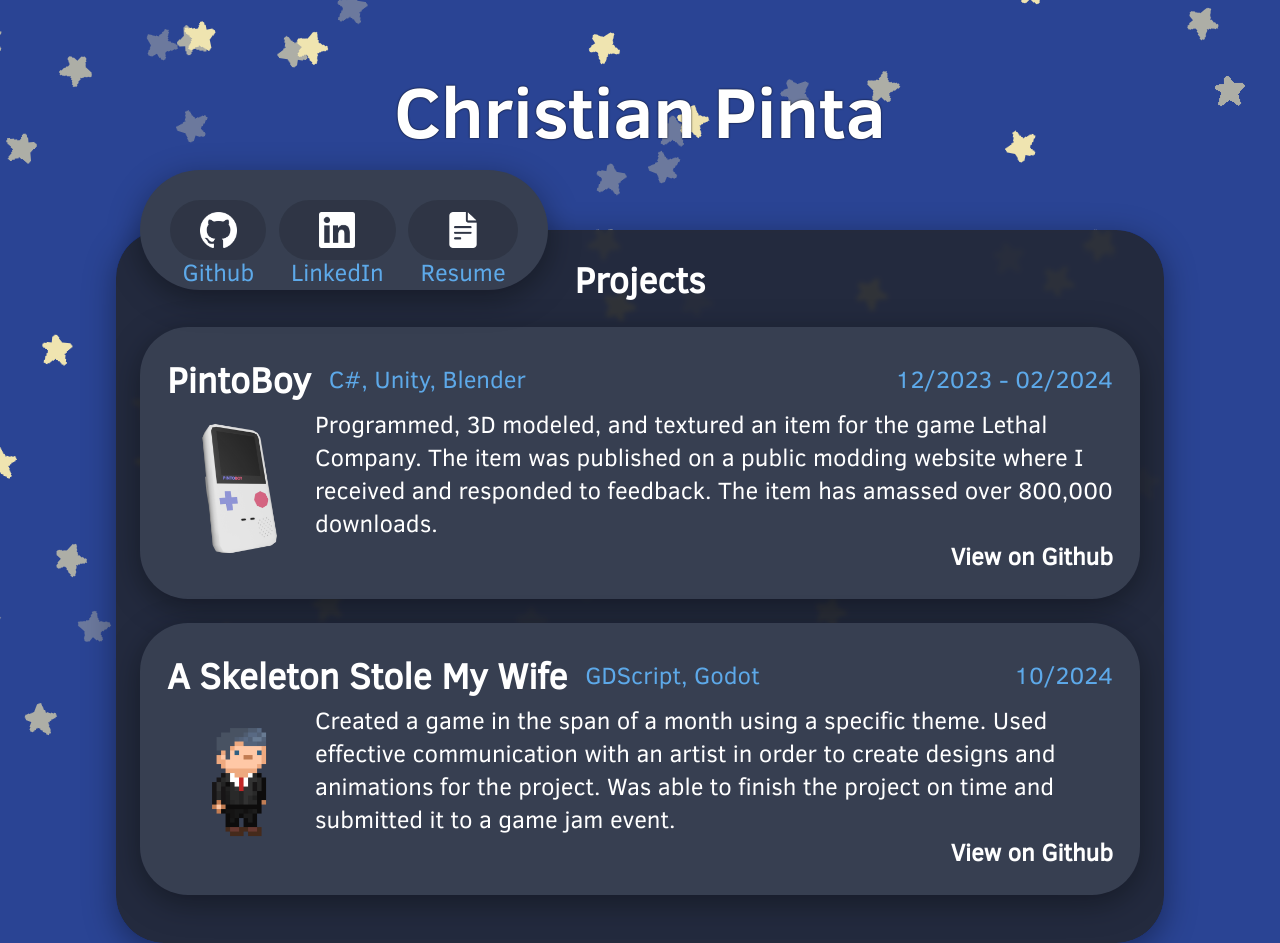
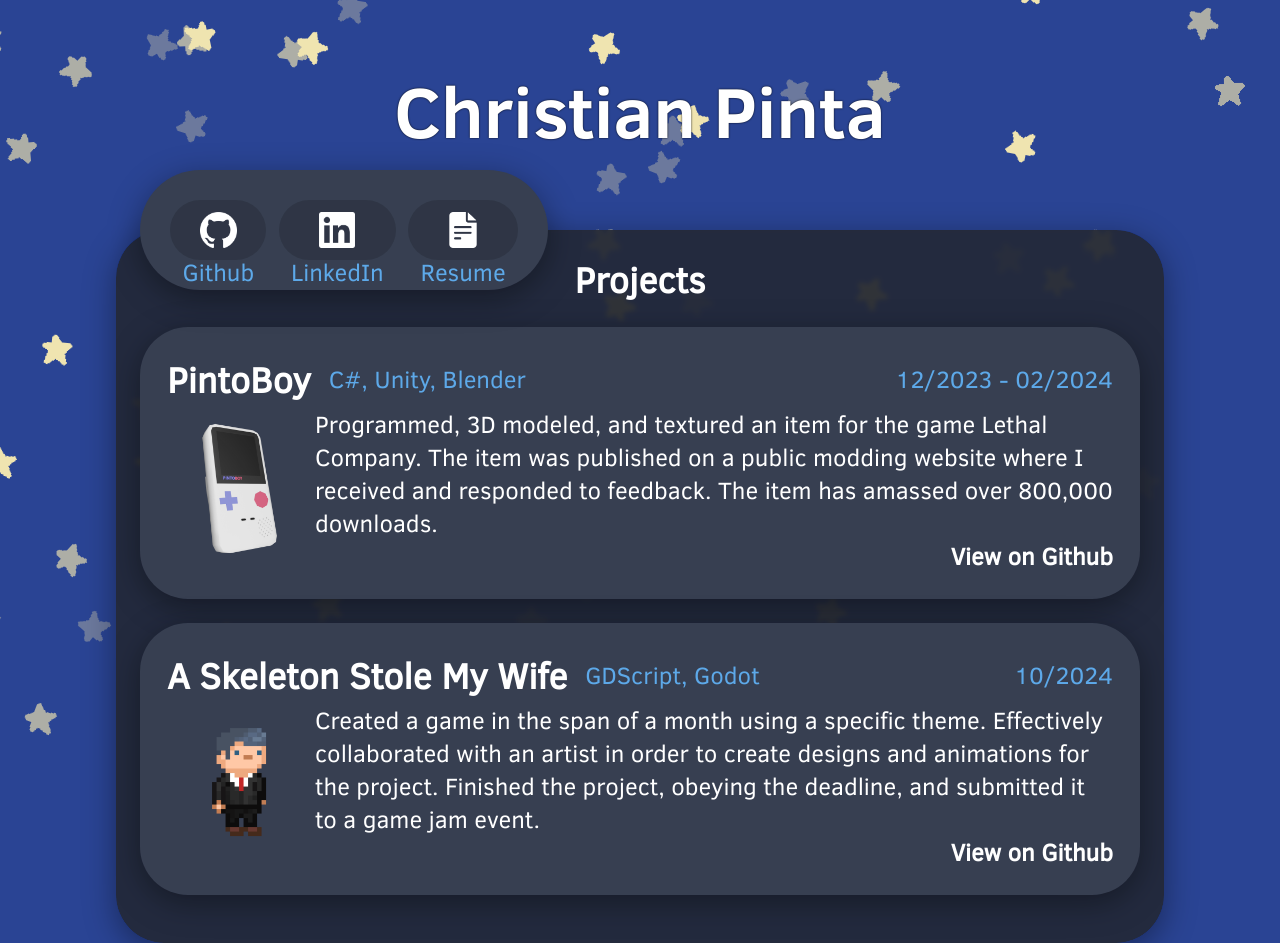
Before and after one commit to cpinta/cpinta.github.io, a React (Create React App) app: page / in a window 1280 px wide. Built offline with nearby package versions, Linux system fonts and the light colour scheme.

Commit message:
tweaked A Skeleton Stole My Wife description

```diff
--- a/src/ProjectsPage.tsx
+++ b/src/ProjectsPage.tsx
@@ -8,6 +8,8 @@ import gifGuy from './images/guy.gif';
 
 import ProjectListEntry from './ProjectListEntry';
 
+var assmyDesc: string = 'Created a game in the span of a month using a specific theme. Effectively collaborated with an artist in order to create designs and animations for the project. Finished the project, obeying the deadline, and submitted it to a game jam event.';
+
 function ProjectsPage(){
     return(
         <>
@@ -15,7 +17,7 @@ function ProjectsPage(){
             {/* <h2>Projects</h2>  */}
             {/* bold only parts of the description text */}
             <ProjectListEntry title='PintoBoy' subtitle='C#, Unity, Blender' date='12/2023 - 02/2024' link='https://github.com/cpinta/PintoBoy-LethalCompanyMod' image={imgPintoBoy} hover={gifPintoBoy} descrption='Programmed, 3D modeled, and textured an item for the game Lethal Company. The item was published on a public modding website where I received and responded to feedback. The item has amassed over 800,000 downloads.' />
-            <ProjectListEntry title='A Skeleton Stole My Wife' subtitle='GDScript, Godot' date='10/2024' link='https://github.com/cpinta/a-skeleton-stole-my-wife' image={imgGuy} hover={gifGuy} descrption='Created a game in the span of a month using a specific theme. Used effective communication with an artist in order to create designs and animations for the project. Was able to finish the project on time and submitted it to a game jam event.' />
+            <ProjectListEntry title='A Skeleton Stole My Wife' subtitle='GDScript, Godot' date='10/2024' link='https://github.com/cpinta/a-skeleton-stole-my-wife' image={imgGuy} hover={gifGuy} descrption={assmyDesc} />
 
         </>
     )
```
